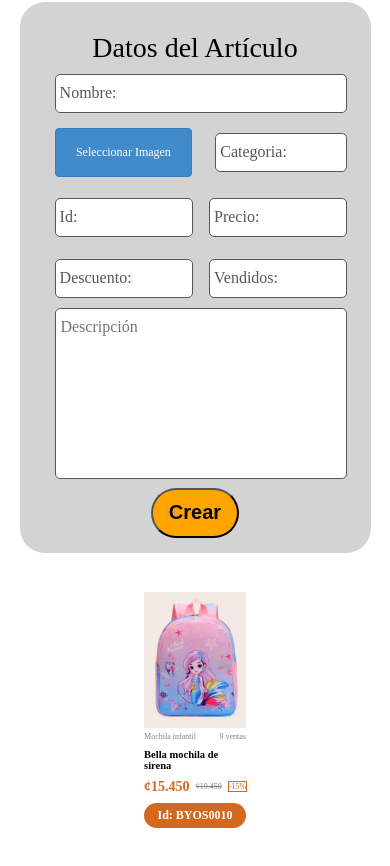
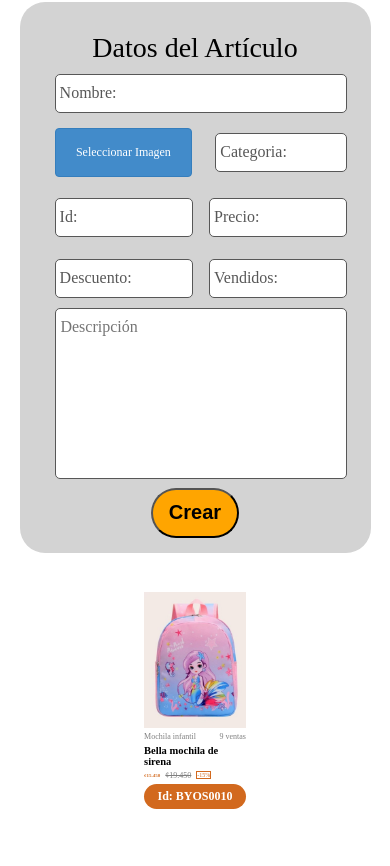
Before and after one commit to JoseRivasCabrera/yalevas, a plain HTML site: page matriz.html in a window 390 px wide. Shown: the part 72-938 px from the top of the page. Drawn offline with Linux system fonts and the light colour scheme.

Commit message:
se hace un cambio minumo para ver la duracion de la respuesta en mostrarse el cambio en github

```diff
--- a/src/estilos/producto-matriz.css
+++ b/src/estilos/producto-matriz.css
@@ -55,7 +55,7 @@
 .valores__de-articulo {
   display: flex;
   align-items: center;
-  gap: 6%;
+  /* gap: 6%; */
 }
 
 .caja__precio-descuento {}
@@ -126,7 +126,7 @@
   .contenido-articulo {
     display: flex;
     flex-direction: column;
-    gap: 8px;
+    gap: 4px;
   }
 
   .caja__de-categorias {
@@ -232,7 +232,7 @@
   .contenido-articulo {
     display: flex;
     flex-direction: column;
-    gap: 8px;
+    gap: 4px;
   }
 
   .caja__de-categorias {
@@ -268,7 +268,7 @@
   .valores__de-articulo {
     display: flex;
     align-items: center;
-    gap: 6%;
+    gap: 5px;
   }
 
   .caja__precio-descuento {}
@@ -276,7 +276,7 @@
   .precio-descuento {
     font-weight: bold;
     color: chocolate;
-    font-size: 14px;
+    font-size: 5px;
   }
 
   .caja__precio-neto {}
@@ -293,7 +293,7 @@
 
   .descuento {
     color: chocolate;
-    font-size: 8px;
+    font-size: 6px;
   }
 
   .caja__de-id {
```
